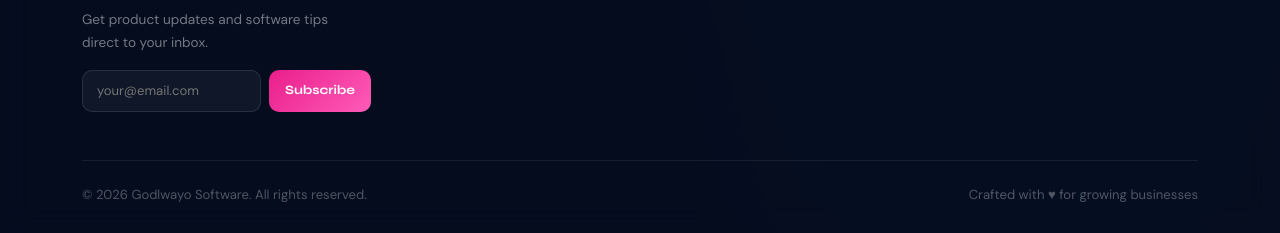
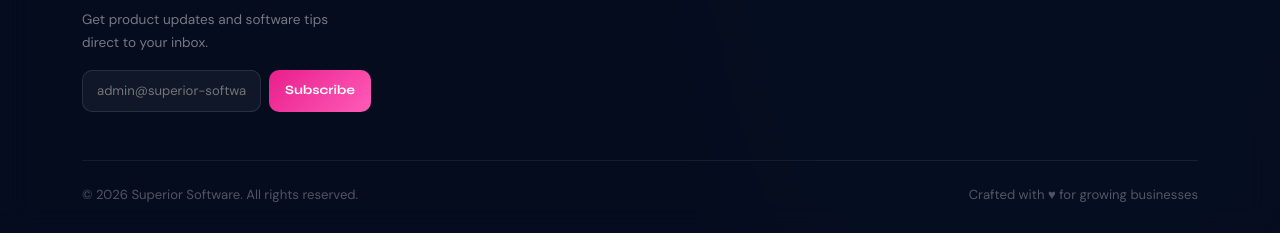
Before and after one commit to CongoBeast/Godlwayo-Software, a React (Create React App) app: page / in a window 1280 px wide. Shown: the part 5032-5265 px from the top of the page. Built offline with nearby package versions, Linux system fonts and the light colour scheme.

Commit message:
Update FooterSection.js

```diff
--- a/src/components/FooterSection.js
+++ b/src/components/FooterSection.js
@@ -18,7 +18,7 @@ const socials = [
   {
     icon: <MessageCircle size={18} />,
     label: 'WhatsApp',
-    href: 'https://wa.me/27000000000',
+    href: 'https://wa.me/263788738609',
     color: '#25d366',
   },
 ];
@@ -168,7 +168,7 @@ const FooterSection = () => {
             <div style={{ display: 'flex', gap: 8 }}>
               <input
                 type="email"
-                placeholder="your@email.com"
+                placeholder="admin@superior-software.online"
                 style={{
                   flex: 1,
                   background: 'rgba(255,255,255,0.05)',
@@ -211,7 +211,7 @@ const FooterSection = () => {
           gap: 12,
         }}>
           <p style={{ margin: 0, color: 'rgba(255,255,255,0.3)', fontSize: '0.82rem' }}>
-            © {new Date().getFullYear()} Godlwayo Software. All rights reserved.
+            © {new Date().getFullYear()} Superior Software. All rights reserved.
           </p>
           <p style={{ margin: 0, color: 'rgba(255,255,255,0.3)', fontSize: '0.82rem' }}>
             Crafted with ♥ for growing businesses
```
